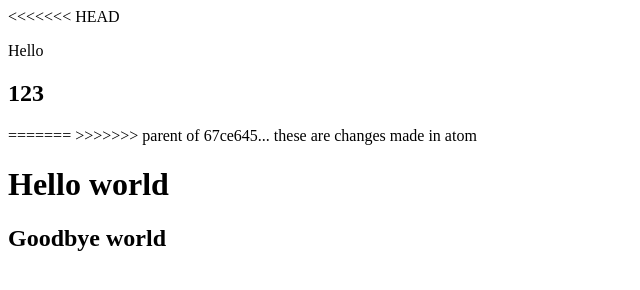
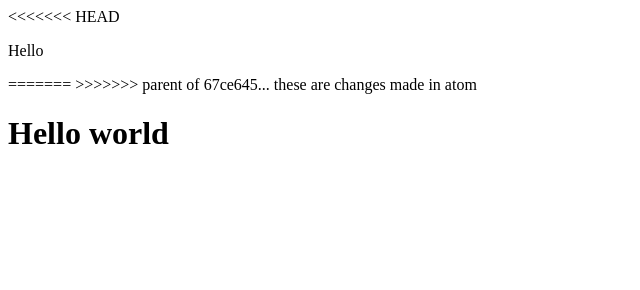
Before and after one commit to HAKETA96/web-project, a plain HTML site: page index.html in a window 1280 px wide. Shown: the whole page, without its empty margins (0-640 px from the left). Drawn offline with Linux system fonts and the light colour scheme.

Commit message:
Update index.html

```diff
--- a/index.html
+++ b/index.html
@@ -6,11 +6,9 @@
   </head>
 <<<<<<< HEAD
   <p> Hello </p>
-  <h2> 123 </h2>
 =======
 >>>>>>> parent of 67ce645... these are changes made in atom
   <body>
     <h1>Hello world</h1>
-    <h2> Goodbye world </h2>
     </body>
     </html>
```
